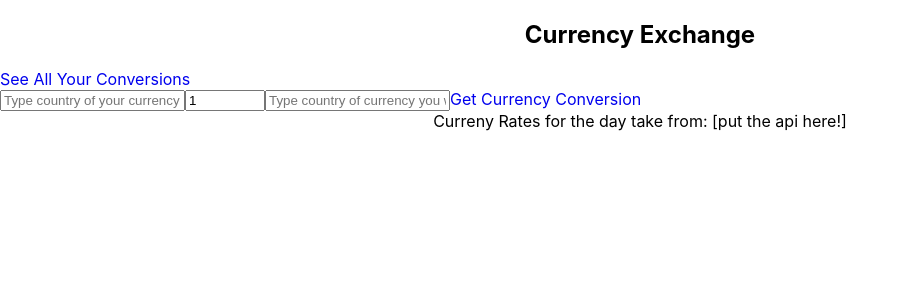
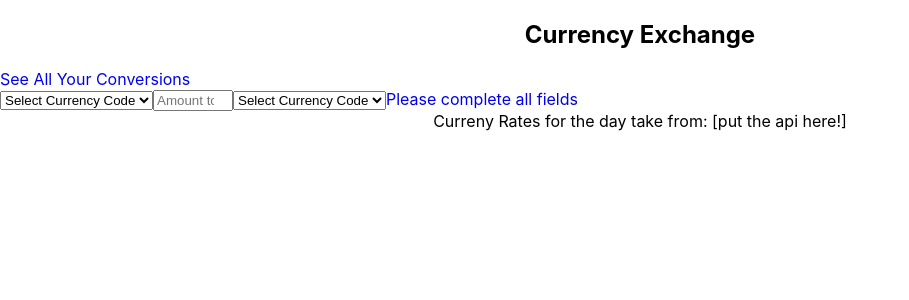
Before and after one commit to saraho1123/currency-exchange, a React (Create React App) app: page /currency-exchange/ in a window 1280 px wide. Shown: the top 300 px of the page, without its empty margins (0-909 px from the left). Built offline with nearby package versions, Linux system fonts and the light colour scheme.

Commit message:
Complete functionality for drop down fields for currency inputs

```diff
--- a/src/Form/Form.js
+++ b/src/Form/Form.js
@@ -1,5 +1,6 @@
 import React, { useState } from 'react'
 import { NavLink } from 'react-router-dom'
+import { currencyCodes } from '../sampleApiData.js'
 import './Form.scss'
 
 const Form = (props) => {
@@ -24,43 +25,87 @@ const Form = (props) => {
     setNewCurrency('')
   }
 
-  const toInputUppercase = event => {
-    event.target.value = ("" + event.target.value).toUpperCase();
-  };
-
+  if(!userCurrency || !userAmount || !newCurrency) {
     return (
       <section >
       <NavLink to='/currency-cards' className='nav'>See All Your Conversions</NavLink>
       <form className='user-input'>
-        <input
+        <select
+          className='user-currency'
           type='text'
-          className='user-currency'
-          placeholder='Type country of your currency'
-          onInput={toInputUppercase}
           value={userCurrency}
-          onChange={(event) => setUserCurrency(event.target.value)}
-        />
+          onChange={(event) => setUserCurrency(event.target.value)}>
+          {currencyCodes.map(code => {
+            return (
+              <option value={code}>{code}</option>
+              )
+            })}
+        </select>
         <input
         type='number'
         min='1'
         max='10000'
         className='user-amount'
         placeholder='Amount to exchange (up to 10,000)'
-          value={userAmount || 1 }
+        value={userAmount}
         onChange={(event) => setUserAmount(event.target.value)}
         />
+        <select
+          className='new-currency'
+          type='text'
+          value={newCurrency}
+          onChange={(event) => setNewCurrency(event.target.value)}>
+          {currencyCodes.map(code => {
+            return (
+              <option value={code}>{code}</option>
+              )
+            })}
+        </select>
+      <NavLink to="/" className="nav">Please complete all fields</NavLink>
+      </form>
+    </section>
+  )
+} else {
+    return (
+      <section >
+        <NavLink to='/currency-cards' className='nav'>See All Your Conversions</NavLink>
+        <form className='user-input'>
+          <select
+            className='user-currency'
+            type='text'
+            value={userCurrency}
+            onChange={(event) => setUserCurrency(event.target.value)}>
+            {currencyCodes.map(code => {
+              return (
+                <option value={code}>{code}</option>
+              )
+            })}
+          </select>
           <input
+          type='number'
+            min='1'
+            max='10000'
+            className='user-amount'
+            placeholder='Amount to exchange (up to 10,000)'
+            value={userAmount}
+            onChange={(event) => setUserAmount(event.target.value)}
+          />
+          <select
+            className='new-currency'
             type='text'
-          className='new-currency'
-          placeholder='Type country of currency you want'
-          onInput={toInputUppercase}
             value={newCurrency}
-          onChange={(event) => setNewCurrency(event.target.value)}
-        />
+            onChange={(event) => setNewCurrency(event.target.value)}>
+            {currencyCodes.map(code => {
+              return (
+                <option value={code}>{code}</option>
+              )
+            })}
+          </select>
         <NavLink onClick={getUserData} to="/currency-cards" className="nav">Get Currency Conversion </NavLink>
         </form>
       </section>
     )
   }
+}
 
 export default Form
--- a/src/sampleApiData.js
+++ b/src/sampleApiData.js
@@ -37,3 +37,40 @@ export const sampleApiData = {
   "base": "USD",
   "date": "2021-01-14"
 }
+
+export const currencyCodes = [
+  "Select Currency Code",
+  "CAD",
+  "HKD",
+  "ISK",
+  "PHP",
+  "DKK",
+  "HUF",
+  "CZK",
+  "GBP",
+  "RON",
+  "SEK",
+  "IDR",
+  "INR",
+  "BRL",
+  "RUB",
+  "HRK",
+  "JPY",
+  "THB",
+  "CHF",
+  "EUR",
+  "MYR",
+  "BGN",
+  "TRY",
+  "CNY",
+  "NOK",
+  "NZD",
+  "ZAR",
+  "USD",
+  "MXN",
+  "SGD",
+  "AUD",
+  "ILS",
+  "KRW",
+  "PLN",
+]
```
Also changed, not shown: 1 other file (tests, documents, lock files or other folders). Lines whose indentation alone changed are shown as unchanged.
